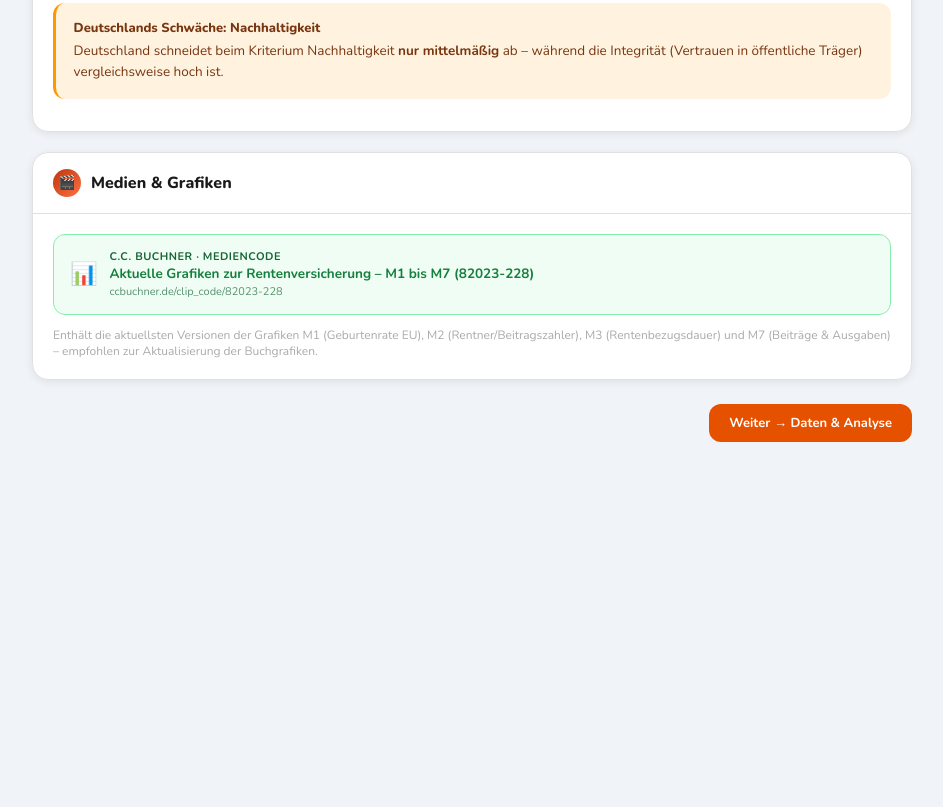
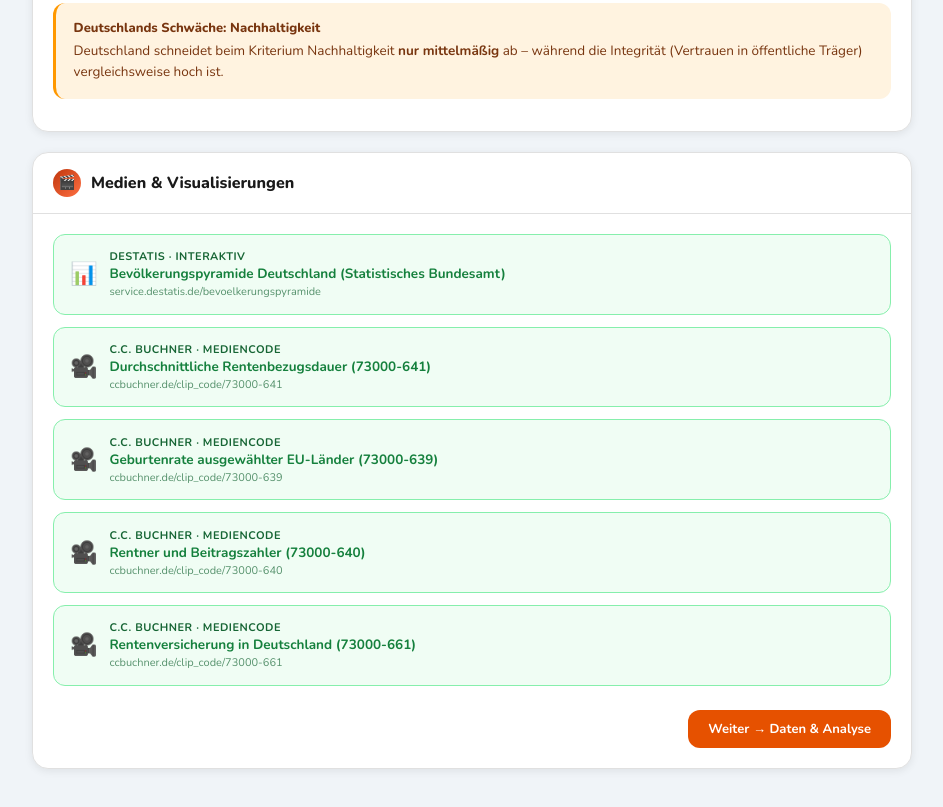
Before and after one commit to Georg-KI/Wirtschaft-Q12-EinkommenSozialeSicherung, a plain HTML site: page WR_Q12_2-3-7_Rentenversicherung.html in a window 1280 px wide. Shown: the part 1486-2293 px from the top of the page, without its empty margins (168-1111 px from the left). Before the commit the page ends 1988 px from the top, so only its background shows below. Drawn offline with nearby package versions, Linux system fonts and the light colour scheme.

Commit message:
Update media references and titles in HTML

```diff
--- a/WR_Q12_2-3-7_Rentenversicherung.html
+++ b/WR_Q12_2-3-7_Rentenversicherung.html
@@ -405,24 +405,59 @@ body.teacher-mode .teacher-step{display:flex !important;}
     </div>
   </div>
 
-  <!-- Medien -->
+ <!-- Medienverweis Bevölkerungspyramide -->
   <div class="section">
     <div class="section-header">
       <div class="section-num">🎬</div>
-      <div class="section-title">Medien & Grafiken</div>
+      <div class="section-title">Medien & Visualisierungen</div>
     </div>
     <div class="section-body">
-      <a class="media-box" href="https://www.ccbuchner.de/clip_code/82023-228" target="_blank">
+
+      <a class="media-box" href="https://service.destatis.de/bevoelkerungspyramide/index.html#!y=2024" target="_blank">
         <div class="media-box-icon">📊</div>
         <div>
-          <div class="media-box-label">C.C. Buchner · Mediencode</div>
-          <div class="media-box-title">Aktuelle Grafiken zur Rentenversicherung – M1 bis M7 (82023-228)</div>
-          <div class="media-box-url">ccbuchner.de/clip_code/82023-228</div>
+          <div class="media-box-label">Destatis · Interaktiv</div>
+          <div class="media-box-title">Bevölkerungspyramide Deutschland (Statistisches Bundesamt)</div>
+          <div class="media-box-url">service.destatis.de/bevoelkerungspyramide</div>
         </div>
       </a>
-      <p style="font-size:12px;color:var(--text-muted);margin-top:4px;">Enthält die aktuellsten Versionen der Grafiken M1 (Geburtenrate EU), M2 (Rentner/Beitragszahler), M3 (Rentenbezugsdauer) und M7 (Beiträge & Ausgaben) – empfohlen zur Aktualisierung der Buchgrafiken.</p>
-    </div>
-  </div>
+
+      <a class="media-box" href="https://www.ccbuchner.de/clip_code/73000-641" target="_blank">
+        <div class="media-box-icon">🎥</div>
+        <div>
+          <div class="media-box-label">C.C. Buchner · Mediencode</div>
+          <div class="media-box-title">Durchschnittliche Rentenbezugsdauer (73000-641)</div>
+          <div class="media-box-url">ccbuchner.de/clip_code/73000-641</div>
+        </div>
+      </a>
+
+      <a class="media-box" href="https://www.ccbuchner.de/clip_code/73000-639" target="_blank">
+        <div class="media-box-icon">🎥</div>
+        <div>
+          <div class="media-box-label">C.C. Buchner · Mediencode</div>
+          <div class="media-box-title">Geburtenrate ausgewählter EU-Länder (73000-639)</div>
+          <div class="media-box-url">ccbuchner.de/clip_code/73000-639</div>
+        </div>
+      </a>
+
+      <a class="media-box" href="https://www.ccbuchner.de/clip_code/73000-640" target="_blank">
+        <div class="media-box-icon">🎥</div>
+        <div>
+          <div class="media-box-label">C.C. Buchner · Mediencode</div>
+          <div class="media-box-title">Rentner und Beitragszahler (73000-640)</div>
+          <div class="media-box-url">ccbuchner.de/clip_code/73000-640</div>
+        </div>
+      </a>
+
+      <a class="media-box" href="https://www.ccbuchner.de/clip_code/73000-661" target="_blank">
+        <div class="media-box-icon">🎥</div>
+        <div>
+          <div class="media-box-label">C.C. Buchner · Mediencode</div>
+          <div class="media-box-title">Rentenversicherung in Deutschland (73000-661)</div>
+          <div class="media-box-url">ccbuchner.de/clip_code/73000-661</div>
+        </div>
+      </a>
+
 
   <div class="nav-footer">
     <div></div>
```
